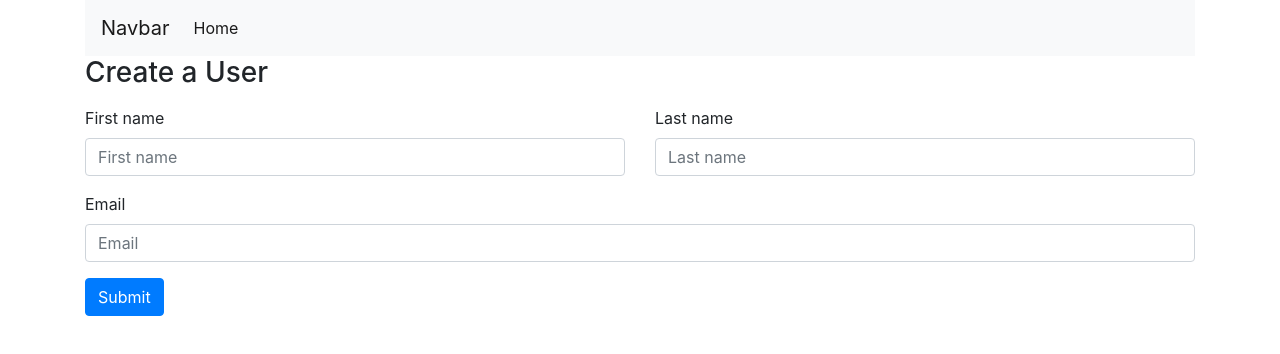
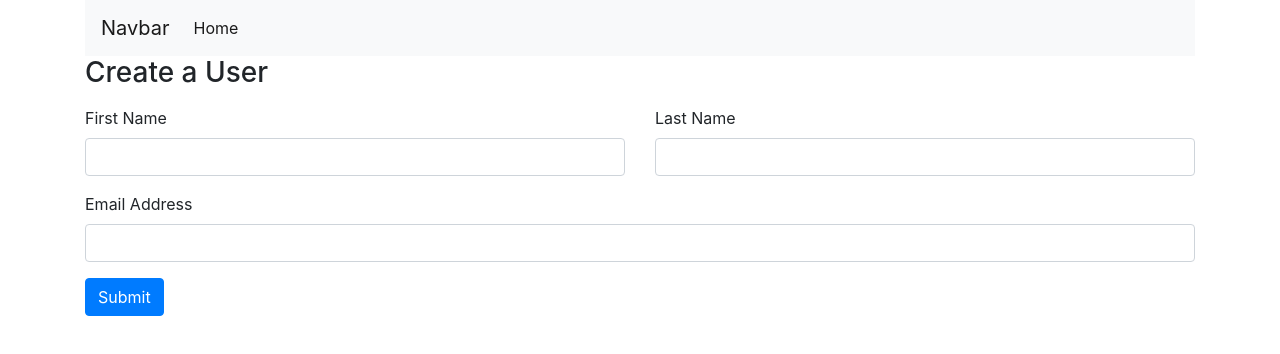
Before and after one commit to nguyenminhtoan200495/user-management-react, a React (Create React App) app: page /users/create in a window 1280 px wide. Shown: the top 354 px of the page. Built offline with nearby package versions, Linux system fonts and the light colour scheme.

Commit message:
use formik

```diff
--- a/package.json
+++ b/package.json
@@ -8,6 +8,7 @@
     "@testing-library/user-event": "^7.2.1",
     "axios": "^0.19.2",
     "bootstrap": "^4.4.1",
+    "formik": "^2.1.4",
     "history": "^4.10.1",
     "node-sass": "^4.14.1",
     "react": "^16.13.1",
@@ -18,7 +19,8 @@
     "react-scripts": "3.4.1",
     "react-toastify": "^6.0.0-rc.2-1",
     "redux": "^4.0.5",
-    "redux-thunk": "^2.3.0"
+    "redux-thunk": "^2.3.0",
+    "yup": "^0.28.5"
   },
   "scripts": {
     "start": "react-scripts start",
--- a/src/components/App.js
+++ b/src/components/App.js
@@ -5,6 +5,7 @@ import Header from './Header';
 import UserList from './users/UserList';
 import UserCreate from './users/UserCreate';
 import UserEdit from './users/UserEdit';
+import SignupForm from './users/SignupForm';
 import { ToastContainer } from 'react-toastify';
 
 const App = () => {
@@ -16,6 +17,7 @@ const App = () => {
           <Route path="/" exact component={UserList}></Route>
           <Route path="/users/create" exact component={UserCreate}></Route>
           <Route path="/users/edit/:id" exact component={UserEdit}></Route>
+          <Route path="/users/sign-up" exact component={SignupForm}></Route>
         </div>
       </Router>
       <ToastContainer
--- /dev/null
+++ b/src/components/users/SignupForm.js
@@ -0,0 +1,41 @@
+import React from 'react';
+import { Formik, Field, Form, ErrorMessage } from 'formik';
+import * as Yup from 'yup';
+
+const SignupForm = () => {
+  return (
+    <Formik
+      initialValues={{ firstName: '', lastName: '', email: '' }}
+      validationSchema={Yup.object({
+        firstName: Yup.string()
+          .max(15, 'Must be 15 characters or less')
+          .required('Required'),
+        lastName: Yup.string()
+          .max(20, 'Must be 20 characters or less')
+          .required('Required'),
+        email: Yup.string().email('Invalid email address').required('Required')
+      })}
+      onSubmit={(values, { setSubmitting }) => {
+        setTimeout(() => {
+          alert(JSON.stringify(values, null, 2));
+          setSubmitting(false);
+        }, 400);
+      }}
+    >
+      <Form>
+        <label htmlFor="firstName">First Name</label>
+        <Field name="firstName" type="text" />
+        <ErrorMessage name="firstName" />
+        <label htmlFor="lastName">Last Name</label>
+        <Field name="lastName" type="text" />
+        <ErrorMessage name="lastName" />
+        <label htmlFor="email">Email Address</label>
+        <Field name="email" type="email" />
+        <ErrorMessage name="email" />
+        <button type="submit">Submit</button>
+      </Form>
+    </Formik>
+  );
+};
+
+export default SignupForm;
--- a/src/components/users/UserForm.js
+++ b/src/components/users/UserForm.js
@@ -1,12 +1,8 @@
 import React, { useState, useEffect } from 'react';
+import { Formik, Field, Form, ErrorMessage } from 'formik';
+import * as Yup from 'yup';
 
 const UserForm = (props) => {
-  const [isValidEmail, setIsValidEmail] = useState(false);
-  const [userValidate, setUserValidate] = useState({
-    firstName: { isInvalid: false },
-    lastName: { isInvalid: false },
-    email: { isInvalid: false }
-  });
   const [userValue, setUserValue] = useState({
     firstName: props.initialValues.first_name || '',
     lastName: props.initialValues.last_name || '',
@@ -20,136 +16,82 @@ const UserForm = (props) => {
       email: props.initialValues.email || ''
     });
   }, [props.initialValues]);
-  const onSubmitForm = (event) => {
-    event.preventDefault();
-    checkValidate();
-    if (
-      userValue.firstName === '' ||
-      userValue.lastName === '' ||
-      userValue.email === '' ||
-      !validateEmail(userValue.email)
-    ) {
-      return;
-    }
+
+  const onSubmitForm = () => {
     props.onSubmit1(userValue);
   };
 
-  const validateEmail = (email) => {
-    const expression = /^[a-zA-Z0-9]+@[a-zA-Z0-9]+\.[A-Za-z]+$/;
-
-    return expression.test(String(email).toLowerCase());
-  };
-
-  const checkValidate = () => {
-    const newUserValidate = { ...userValidate };
-    if (userValue.firstName === '') {
-      newUserValidate.firstName.isInvalid = true;
-    }
-    if (userValue.lastName === '') {
-      newUserValidate.lastName.isInvalid = true;
-    }
-    if (userValue.email === '') {
-      newUserValidate.email.isInvalid = true;
-    } else {
-      setIsValidEmail(!validateEmail(userValue.email));
-    }
-    setUserValidate(newUserValidate);
-  };
-
-  const onValueChange = (event) => {
-    const newUserValue = { ...userValue };
-    newUserValue[event.target.name] = event.target.value;
-    setUserValue(newUserValue);
-    const newUserValidate = { ...userValidate };
-    newUserValidate[event.target.name].isInvalid = event.target.value === '';
-    setUserValidate(newUserValidate);
-  };
-
-  const handleBlur = (event) => {
-    const newUserValidate = { ...userValidate };
-    if (event.target.value === '') {
-      newUserValidate[event.target.name].isInvalid = true;
-      setUserValidate(newUserValidate);
-    }
-  };
-
   return (
-    <form onSubmit={onSubmitForm}>
+    <Formik
+      enableReinitialize
+      initialValues={{
+        firstName: userValue.firstName,
+        lastName: userValue.lastName,
+        email: userValue.email
+      }}
+      validationSchema={Yup.object({
+        firstName: Yup.string().required('Required'),
+        lastName: Yup.string().required('Required'),
+        email: Yup.string().email('Invalid email address').required('Required')
+      })}
+      onSubmit={onSubmitForm}
+    >
+      {({ errors, touched }) => (
+        <Form>
           <div className="row">
             <div className="col-12 col-sm-6">
               <div className="form-group">
-            <label htmlFor="firstName">First name</label>
-            <input
+                <label htmlFor="firstName">First Name</label>
+                <Field
+                  className={`form-control ${
+                    errors.firstName && touched.firstName ? 'is-invalid' : ''
+                  }`}
+                  name="firstName"
                   type="text"
-              className={`form-control ${
-                userValidate.firstName.isInvalid ? 'is-invalid' : ''
-              }`}
-              id="firstName"
-              name="firstName"
-              value={userValue.firstName}
-              onChange={(event) => onValueChange(event)}
                   autoComplete="off"
-              placeholder="First name"
-              onBlur={handleBlur}
                 />
-            {userValidate.firstName.isInvalid && (
                 <div className="d-block invalid-feedback">
-                First name is required
+                  <ErrorMessage name="firstName" />
                 </div>
-            )}
               </div>
             </div>
             <div className="col-12 col-sm-6">
               <div className="form-group">
-            <label htmlFor="lastName">Last name</label>
-            <input
+                <label htmlFor="lastName">Last Name</label>
+                <Field
+                  className={`form-control ${
+                    errors.lastName && touched.lastName ? 'is-invalid' : ''
+                  }`}
+                  name="lastName"
                   type="text"
-              className={`form-control ${
-                userValidate.lastName.isInvalid ? 'is-invalid' : ''
-              }`}
-              id="lastName"
-              name="lastName"
-              value={userValue.lastName}
-              onChange={(event) => onValueChange(event)}
                   autoComplete="off"
-              placeholder="Last name"
-              onBlur={handleBlur}
                 />
-            {userValidate.lastName.isInvalid && (
                 <div className="d-block invalid-feedback">
-                Last name is required
+                  <ErrorMessage name="lastName" />
                 </div>
-            )}
               </div>
             </div>
           </div>
           <div className="form-group">
-        <label htmlFor="email">Email</label>
-        <input
-          type="text"
+            <label htmlFor="email">Email Address</label>
+            <Field
               className={`form-control ${
-            userValidate.email.isInvalid ? 'is-invalid' : ''
+                errors.email && touched.email ? 'is-invalid' : ''
               }`}
-          id="email"
               name="email"
-          value={userValue.email}
-          onChange={(event) => onValueChange(event)}
+              type="email"
               autoComplete="off"
-          placeholder="Email"
-          onBlur={handleBlur}
             />
-        {userValidate.email.isInvalid && (
-          <div className="d-block invalid-feedback">Email is required</div>
-        )}
-        {isValidEmail && (
-          <div className="d-block invalid-feedback">Email is invalid</div>
-        )}
+            <div className="d-block invalid-feedback">
+              <ErrorMessage name="email" />
             </div>
-
-      <button type="submit" className="btn btn-primary">
+          </div>
+          <button className="btn btn-primary" type="submit">
             Submit
           </button>
-    </form>
+        </Form>
+      )}
+    </Formik>
   );
 };
 
```
Also changed, not shown: 1 other file (tests, documents, lock files or other folders). Lines whose indentation alone changed are shown as unchanged.
